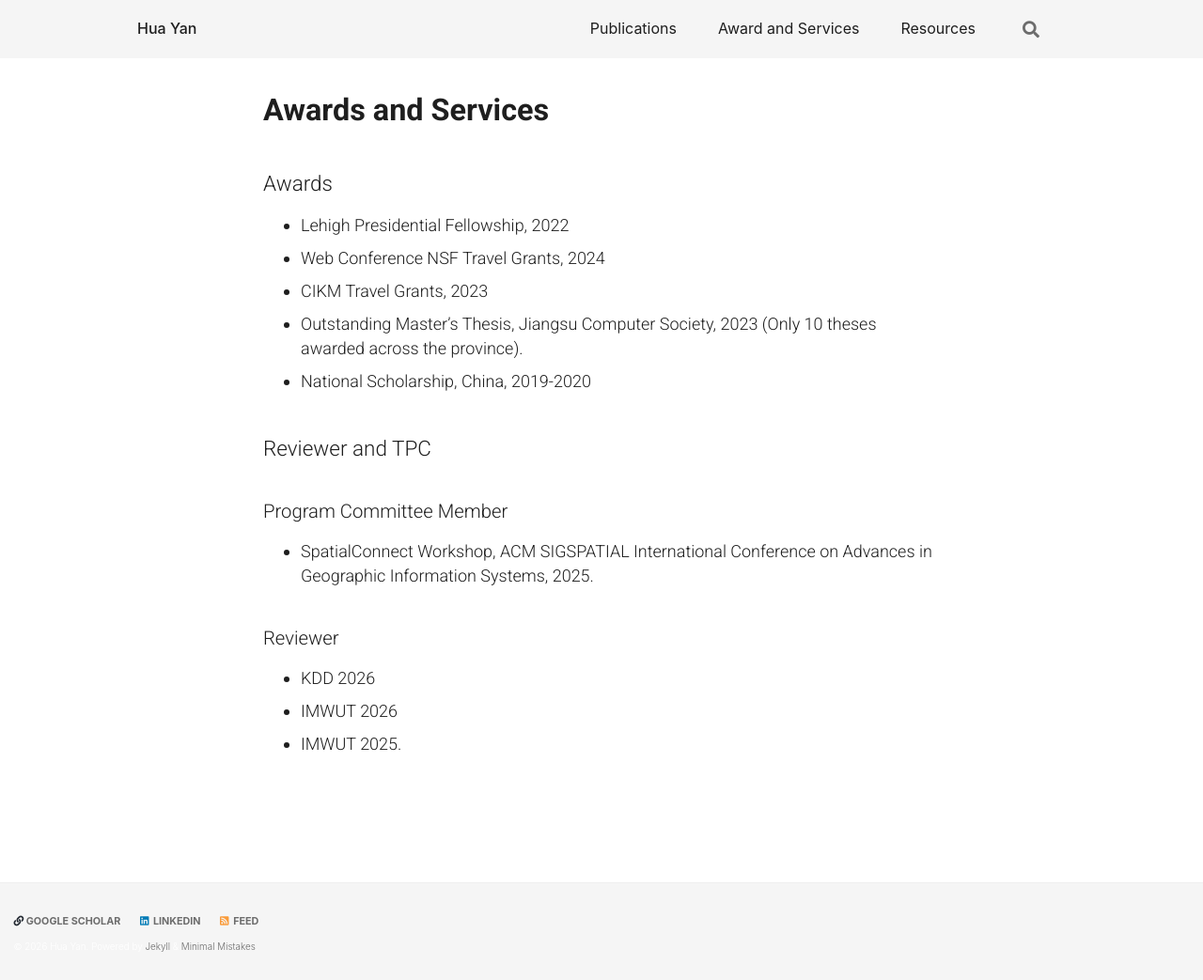
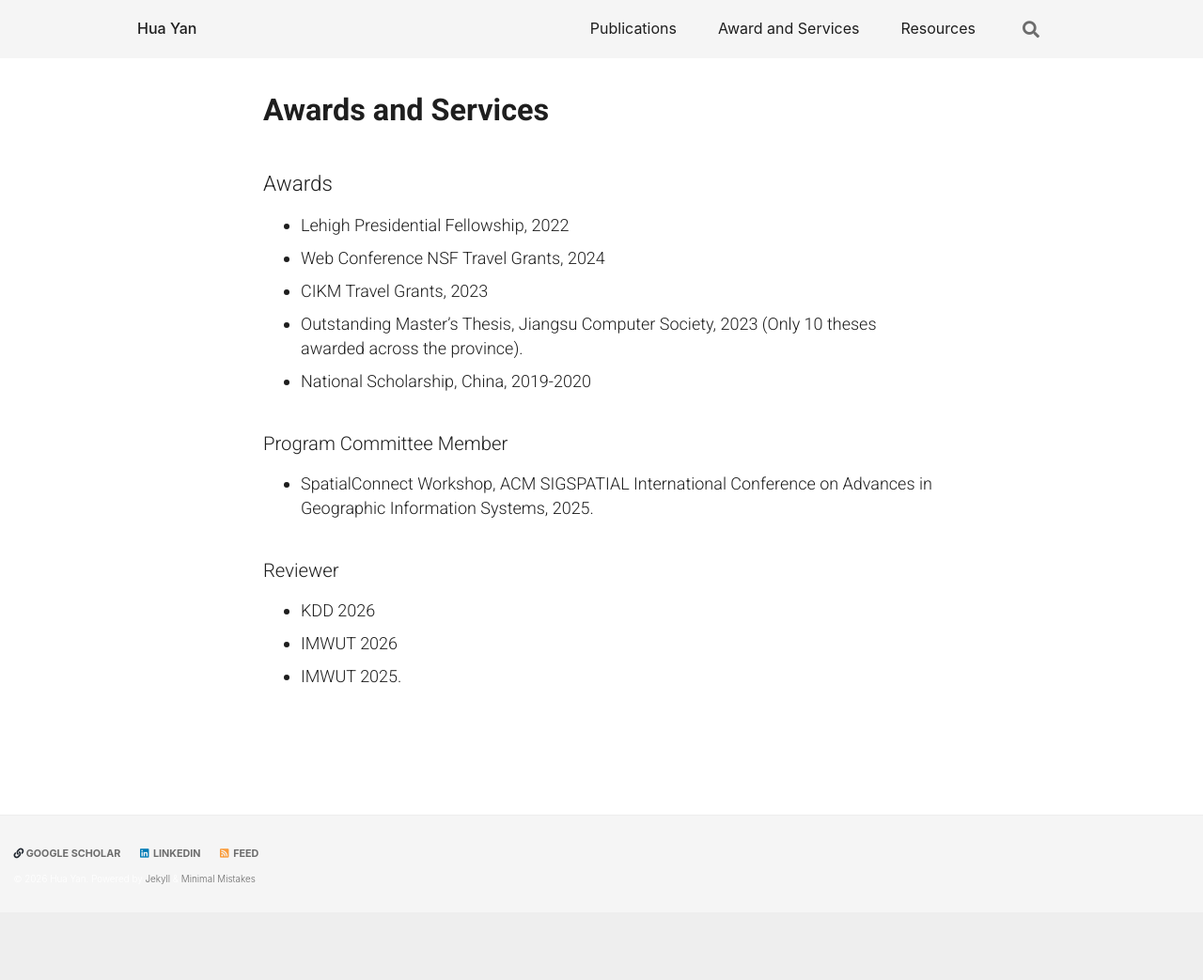
Before and after one commit to huy222-lu/website, a Jekyll site: the page built from _pages/services.md, in a window 1280 px wide. Shown: the whole page at 94% size. Built offline with Jekyll 4.4.1, drawn with Linux system fonts in a browser that asks for light colours; cached includes are drawn as plain includes; a script that is not in the unit is left out; comment, search, counter and statistics services are not loaded; after the commit the page ends 971 px from its top, so only the background shows below that.

Commit message:
Update services.md

```diff
--- a/_pages/services.md
+++ b/_pages/services.md
@@ -13,8 +13,6 @@ author_profile: false
 * National Scholarship, China, 2019-2020
 
 
-## Reviewer and TPC
-
 ### Program Committee Member
 * SpatialConnect Workshop, ACM SIGSPATIAL International Conference on Advances in Geographic Information Systems, 2025.
 
```
